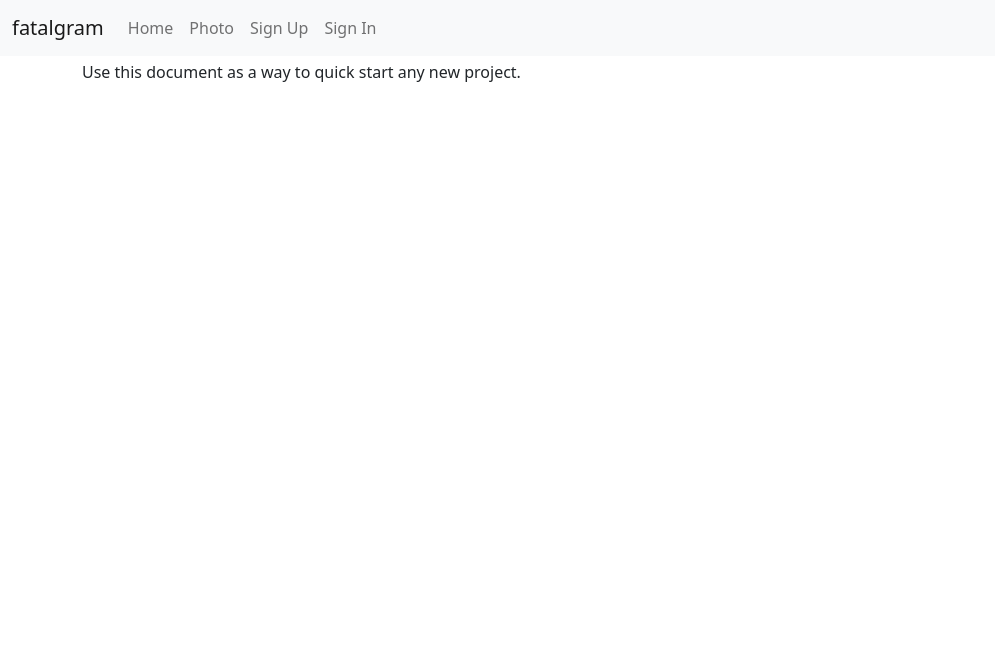
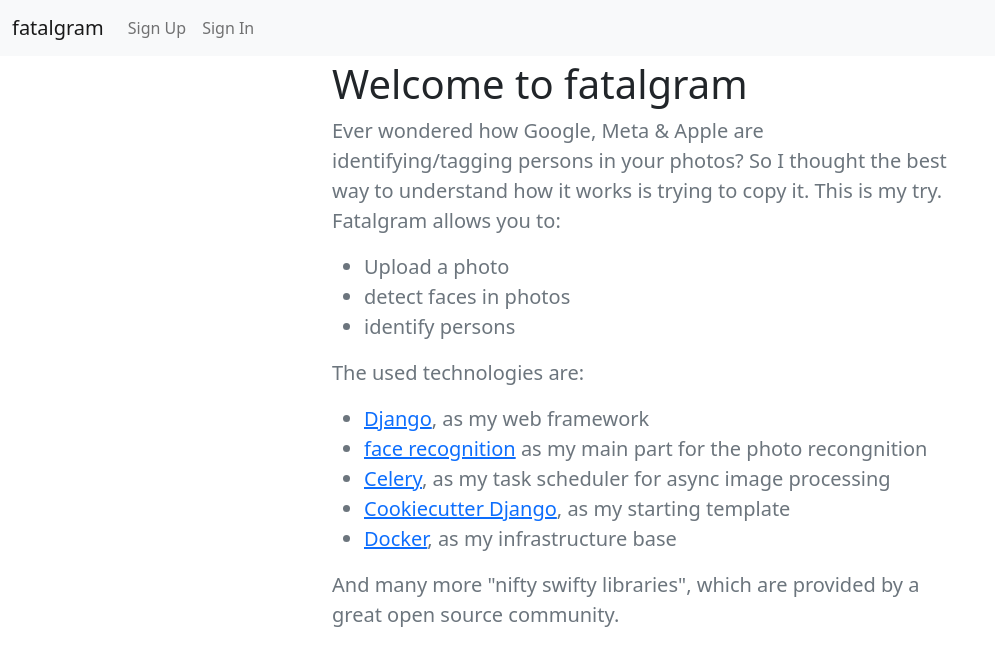
Before and after one commit to felixhusse/fatalgram, a Django app: page /about/ in a window 1280 px wide. Shown: the top 666 px of the page, without its empty margins (0-995 px from the left). Run offline with Django 3.2, Linux system fonts and the light colour scheme; parts of the project's set-up code (start-up, migrations or seed data) failed here and were passed over; some libraries are stand-ins or nearby versions.

Commit message:
- 2nd draft including some docs

```diff
--- a/fatalgram/templates/base.html
+++ b/fatalgram/templates/base.html
@@ -47,13 +47,17 @@
           <a class="navbar-brand" href="{% url 'app:home' %}">fatalgram</a>
           <div class="collapse navbar-collapse" id="navbarSupportedContent">
             <ul class="navbar-nav mr-auto">
+            {% if request.user.is_authenticated %}
                 <li class="nav-item active">
                   <a class="nav-link" href="{% url 'app:home' %}">Home <span class="visually-hidden">(current)</span></a>
                 </li>
-              <li class="nav-item active">
-                <a class="nav-link" href="{% url 'app:photoupload' %}">Photo</a>
+
+                <li class="nav-item">
+                  <a class="nav-link" href="{% url 'app:photoupload' %}">Photo Upload</a>
                 </li>
-              {% if request.user.is_authenticated %}
+                <li class="nav-item">
+                  <a class="nav-link" href="{% url 'about' %}">About</a>
+                </li>
                 <li class="nav-item">
                   {# URL provided by django-allauth/account/urls.py #}
                   <a class="nav-link" href="{% url 'users:detail' request.user.username  %}">{% translate "My Profile" %}</a>
--- a/fatalgram/templates/pages/about.html
+++ b/fatalgram/templates/pages/about.html
@@ -1 +1,32 @@
 {% extends "base.html" %}
+
+{% block title %}fatalgram - your personal A.I.{% endblock %}
+
+{% block content %}
+  <section class="fatalgram">
+    <div class="container">
+      <h1 class="fatalgram-heading">Welcome to fatalgram</h1>
+      <p class="lead text-muted">
+        Ever wondered how Google, Meta & Apple are identifying/tagging persons in your photos? So I thought the best way to
+        understand how it works is trying to copy it. This is my try. Fatalgram allows you to:</p>
+        <ul class="lead text-muted">
+          <li>Upload a photo</li>
+          <li>detect faces in photos</li>
+          <li>identify persons</li>
+        </ul>
+        <p class="lead text-muted">
+          The used technologies are:
+        </p>
+        <ul class="lead text-muted">
+          <li><a href="https://www.djangoproject.com/">Django</a>, as my web framework</li>
+          <li><a href="https://github.com/ageitgey/face_recognition">face recognition</a> as my main part for the photo recongnition</li>
+          <li><a href="https://docs.celeryq.dev/en/stable/index.html">Celery</a>, as my task scheduler for async image processing</li>
+          <li><a href="https://cookiecutter-django.readthedocs.io/en/latest/index.html">Cookiecutter Django</a>, as my starting template</li>
+          <li><a href="https://www.docker.com/">Docker</a>, as my infrastructure base</li>
+        </ul>
+        <p class="lead text-muted">
+          And many more "nifty swifty libraries", which are provided by a great open source community.
+        </p>
+    </div>
+  </section>
+{% endblock %}
```
Also changed, not shown: fatalgram/app/views.py (+7 -0 lines), fatalgram/templates/pages/home.html (+3 -20 lines). Lines whose indentation alone changed are shown as unchanged.
